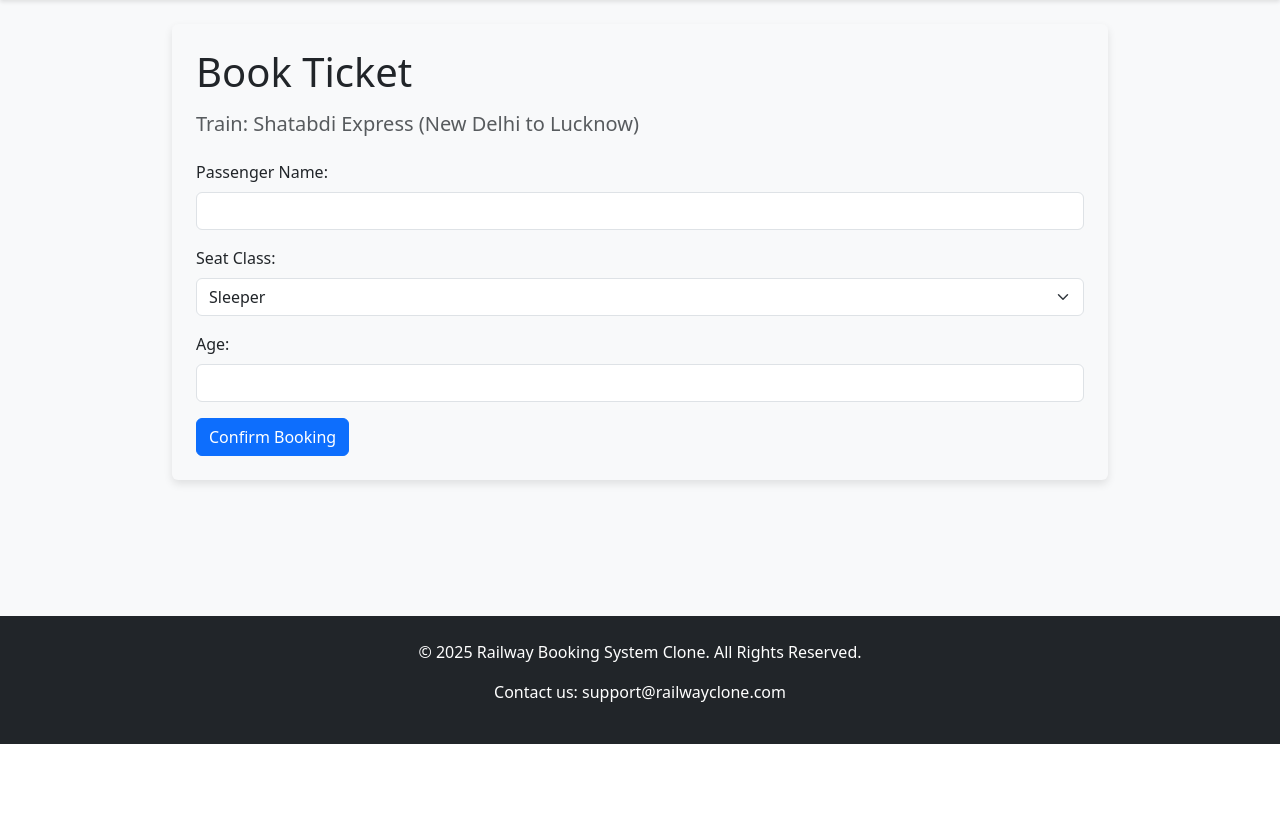
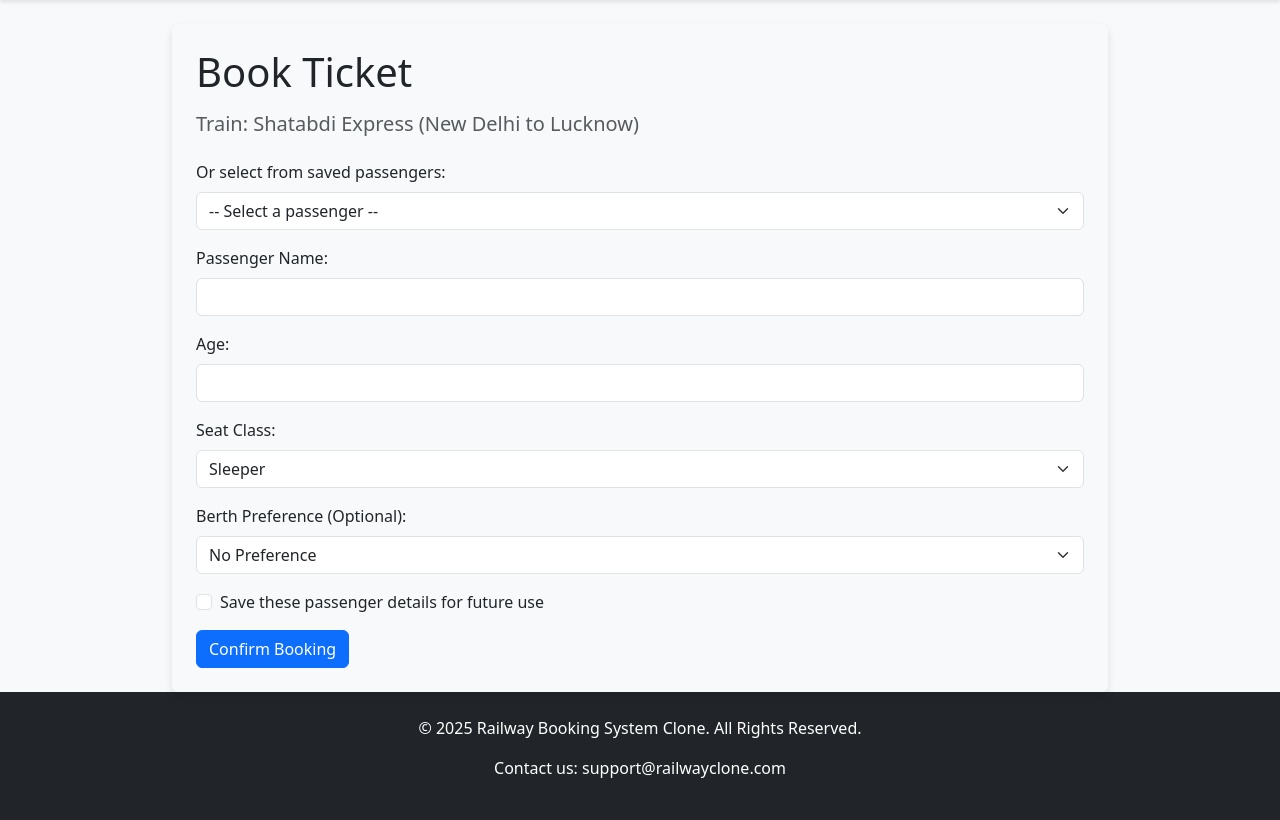
Before and after one commit to rishabh0510rishabh/railway-booking-system, a Flask app: page /book/1 in a window 1280 px wide. Shown: the part 56-876 px from the top of the page. Before the commit the page ends 800 px from the top, so only its background shows below. Run offline with Flask 3, Linux system fonts and the light colour scheme; a user stored in the database is signed in; some libraries are stand-ins or nearby versions.

Commit message:
added birth allotment and save passenger features

```diff
--- a/app.py
+++ b/app.py
@@ -1,10 +1,13 @@
-from flask import Flask, render_template, request, redirect, url_for, flash, make_response, send_file, session
+import os
+import uuid # Used for generating a unique filename for the profile picture
+from flask import Flask, render_template, request, redirect, url_for, flash, session, send_from_directory,send_file
 import time
 import random
 import string
 from flask_sqlalchemy import SQLAlchemy
+from werkzeug.security import generate_password_hash, check_password_hash
 from fpdf import FPDF
-from werkzeug.security import generate_password_hash, check_password_hash
+from sqlalchemy.orm import relationship
 
 # Initialize the Flask app
 app = Flask(__name__)
@@ -13,6 +16,13 @@ app.config['SECRET_KEY'] = 'a-very-secret-key-for-flashing'
 
 app.config['SQLALCHEMY_DATABASE_URI'] = 'sqlite:///railway.db'
 app.config['SQLALCHEMY_TRACK_MODIFICATIONS'] = False
+app.config['UPLOAD_FOLDER'] = 'static/uploads/profiles'
+app.config['MAX_CONTENT_LENGTH'] = 16 * 1024 * 1024  # 16 MB max file size
+ALLOWED_EXTENSIONS = {'png', 'jpg', 'jpeg', 'gif'}
+
+# Ensure the upload folder exists
+os.makedirs(app.config['UPLOAD_FOLDER'], exist_ok=True)
+
 
 # Initialize SQLAlchemy with your Flask app
 db = SQLAlchemy(app)
@@ -25,23 +35,7 @@ class Train(db.Model):
     destination = db.Column(db.String(100), nullable=False)
     departure_time = db.Column(db.String(10), nullable=False) # e.g., '06:15'
     total_seats = db.Column(db.Integer, nullable=False)
-
-class Booking(db.Model):
-    id = db.Column(db.Integer, primary_key=True)
-    pnr_number = db.Column(db.String(20), unique=True, nullable=False)
-    train_id = db.Column(db.Integer, db.ForeignKey('train.id'), nullable=False)
-
-    # Add this user_id foreign key
-    user_id = db.Column(db.Integer, db.ForeignKey('user.id'), nullable=False)
-
-    passenger_name = db.Column(db.String(100), nullable=False)
-    passenger_age = db.Column(db.Integer, nullable=False)
-    seat_class = db.Column(db.String(50), nullable=False, default='Sleeper')
-    status = db.Column(db.String(20), default='Confirmed')
-
-    train = db.relationship('Train', backref=db.backref('bookings', lazy=True))
-    # Add this relationship to the User model
-    user = db.relationship('User', backref=db.backref('bookings', lazy=True))
+    bookings = db.relationship('Booking', backref='train', lazy=True)
 
 class User(db.Model):
     id = db.Column(db.Integer, primary_key=True)
@@ -50,12 +44,37 @@ class User(db.Model):
     role = db.Column(db.String(20), nullable=False, default='user') # Roles: 'user' or 'admin'
     email = db.Column(db.String(100), nullable=True)
     phone_number = db.Column(db.String(20), nullable=True)
+    profile_picture = db.Column(db.String(255), nullable=True)
+    bookings = db.relationship('Booking', backref='user', lazy=True)
+    saved_passengers = db.relationship('Passenger', backref='user', lazy=True, cascade="all, delete-orphan")
 
     def set_password(self, password):
         self.password_hash = generate_password_hash(password)
 
     def check_password(self, password):
         return check_password_hash(self.password_hash, password)
+
+class Passenger(db.Model):
+    id = db.Column(db.Integer, primary_key=True)
+    user_id = db.Column(db.Integer, db.ForeignKey('user.id'), nullable=False)
+    name = db.Column(db.String(100), nullable=False)
+    age = db.Column(db.Integer, nullable=False)
+    berth_preference = db.Column(db.String(50), nullable=True)
+
+class Booking(db.Model):
+    id = db.Column(db.Integer, primary_key=True)
+    pnr_number = db.Column(db.String(20), unique=True, nullable=False)
+    train_id = db.Column(db.Integer, db.ForeignKey('train.id'), nullable=False)
+    user_id = db.Column(db.Integer, db.ForeignKey('user.id'), nullable=False)
+    passenger_name = db.Column(db.String(100), nullable=False)
+    passenger_age = db.Column(db.Integer, nullable=False)
+    seat_class = db.Column(db.String(50), nullable=False, default='Sleeper')
+    berth_preference = db.Column(db.String(50), nullable=True)  # New column for berth preference
+    status = db.Column(db.String(20), default='Confirmed')
+
+def allowed_file(filename):
+    return '.' in filename and \
+           filename.rsplit('.', 1)[1].lower() in ALLOWED_EXTENSIONS
 
 @app.route('/')
 def index():
@@ -108,7 +127,10 @@ def book(train_id):
         flash('Sorry, no seats available on this train.', 'danger') # 'danger' is a bootstrap class for red alerts
         return redirect(url_for('index')) # Redirect back to home/search page
 
-    return render_template('booking_form.html', train=train_to_book)
+    user_id = session['user_id']
+    saved_passengers = Passenger.query.filter_by(user_id=user_id).all()
+
+    return render_template('booking_form.html', train=train_to_book, saved_passengers=saved_passengers)
 
 
 @app.route('/submit_booking', methods=['POST'])
@@ -119,19 +141,52 @@ def submit_booking():
 
     train_id = request.form['train_id']
     passenger_name = request.form['passenger_name']
-    passenger_age = request.form['passenger_age']
+    passenger_age = int(request.form['passenger_age'])
     seat_class = request.form['seat_class']
+    requested_berth = request.form.get('berth_preference')
+    save_passenger = request.form.get('save_passenger')
+
+    # Logic for assigning berth preference
+    final_berth_preference = None
+    berth_options = ['Lower', 'Middle', 'Upper', 'Side Lower', 'Side Upper']
+
+    # Rule: If age >= 60, only allow Lower or Side Lower
+    if passenger_age >= 60:
+        berth_options = ['Lower', 'Side Lower']
+        if requested_berth not in berth_options:
+            final_berth_preference = random.choice(berth_options)
+        else:
+            final_berth_preference = requested_berth
+    else:
+        # 60% chance to get the preferred berth if selected, otherwise random
+        if requested_berth and random.random() < 0.6:
+            final_berth_preference = requested_berth
+        else:
+            final_berth_preference = random.choice(berth_options)
 
     new_booking = Booking(
         pnr_number=generate_pnr(),
         train_id=train_id,
-        user_id=session['user_id'], # Link booking to logged-in user
+        user_id=session['user_id'],
         passenger_name=passenger_name,
         passenger_age=passenger_age,
-        seat_class=seat_class
+        seat_class=seat_class,
+        berth_preference=final_berth_preference
     )
 
     db.session.add(new_booking)
+
+    if save_passenger:
+        existing_passenger = Passenger.query.filter_by(user_id=session['user_id'], name=passenger_name, age=passenger_age).first()
+        if not existing_passenger:
+            new_passenger = Passenger(
+                user_id=session['user_id'],
+                name=passenger_name,
+                age=passenger_age,
+                berth_preference=final_berth_preference
+            )
+            db.session.add(new_passenger)
+
     db.session.commit()
 
     return redirect(url_for('booking_confirmation', pnr=new_booking.pnr_number))
@@ -254,7 +309,7 @@ def my_bookings():
     bookings = Booking.query.filter_by(user_id=user_id).order_by(Booking.id.desc()).all()
     return render_template('my_bookings.html', bookings=bookings)
 
-#The route for the user's profile
+# This is the new route for the user's profile
 @app.route('/profile', methods=['GET', 'POST'])
 def profile():
     if not session.get('logged_in'):
@@ -264,57 +319,55 @@ def profile():
     user_id = session['user_id']
     user = User.query.get_or_404(user_id)
 
+    # Handle POST requests with an action parameter
     if request.method == 'POST':
-        # ... (handling profile updates)
-        new_username = request.form['username']
-        new_email = request.form['email']
-        new_phone = request.form['phone']
+        action = request.args.get('action')
 
-        # Check if the new username is already in use by another user
-        if new_username != user.username and User.query.filter_by(username=new_username).first():
-            flash('This username is already taken. Please choose a different one.', 'danger')
+        if action == 'add_passenger':
+            name = request.form['passenger_name']
+            age = request.form['passenger_age']
+            berth_preference = request.form.get('berth_preference')
+            new_passenger = Passenger(user_id=user_id, name=name, age=age, berth_preference=berth_preference)
+            db.session.add(new_passenger)
+            db.session.commit()
+            flash(f'Passenger "{name}" added successfully!', 'success')
             return redirect(url_for('profile'))
 
-        # Update user information
-        user.username = new_username
-        user.email = new_email
-        user.phone_number = new_phone
+        elif action == 'delete_passenger':
+            passenger_id = request.args.get('passenger_id')
+            passenger_to_delete = Passenger.query.filter_by(id=passenger_id, user_id=user_id).first_or_404()
+            db.session.delete(passenger_to_delete)
+            db.session.commit()
+            flash('Saved passenger removed.', 'info')
+            return redirect(url_for('profile'))
 
-        db.session.commit()
-        session['username'] = user.username # Update the session with the new username
-        flash('Profile updated successfully!', 'success')
-        return redirect(url_for('profile'))
+        else: # Handle standard profile updates
+            new_username = request.form['username']
+            new_email = request.form['email']
+            new_phone = request.form['phone']
+
+            if new_username != user.username and User.query.filter_by(username=new_username).first():
+                flash('This username is already taken. Please choose a different one.', 'danger')
+                return redirect(url_for('profile'))
+
+            user.username = new_username
+            user.email = new_email
+            user.phone_number = new_phone
+
+            db.session.commit()
+            session['username'] = user.username
+            flash('Profile updated successfully!', 'success')
+            return redirect(url_for('profile'))
 
     # Fetch user's recent bookings for the summary
     recent_bookings = Booking.query.filter_by(user_id=user_id).order_by(Booking.id.desc()).limit(5).all()
 
-    return render_template('profile.html', user=user, recent_bookings=recent_bookings)
+    # Fetch user's saved passengers
+    saved_passengers = Passenger.query.filter_by(user_id=user_id).all()
 
-# this new route will handle adding a train
-@app.route('/admin/add_train', methods=['POST'])
-def add_train():
-    if not session.get('is_admin'):
-        return redirect(url_for('login'))
+    return render_template('profile.html', user=user, recent_bookings=recent_bookings, saved_passengers=saved_passengers)
 
-    train_name = request.form['train_name']
-    source = request.form['source']
-    destination = request.form['destination']
-    departure_time = request.form['departure_time']
-    total_seats = request.form['total_seats']
-
-    new_train = Train(
-        train_name=train_name,
-        source=source,
-        destination=destination,
-        departure_time=departure_time,
-        total_seats=total_seats
-    )
-    db.session.add(new_train)
-    db.session.commit()
-
-    flash(f'Train "{train_name}" has been added successfully!', 'success')
-    return redirect(url_for('admin_dashboard'))
-
+# A new route for handling password changes
 @app.route('/change_password', methods=['POST'])
 def change_password():
     if not session.get('logged_in'):
@@ -346,7 +399,8 @@ def delete_account():
     user_id = session['user_id']
     user = User.query.get_or_404(user_id)
 
-    # First, delete all bookings associated with the user
+    # First, delete all bookings and saved passengers associated with the user
+    Passenger.query.filter_by(user_id=user_id).delete()
     Booking.query.filter_by(user_id=user_id).delete()
 
     # Then, delete the user themselves
@@ -357,6 +411,31 @@ def delete_account():
     flash('Your account has been successfully deleted.', 'info')
     return redirect(url_for('index'))
 
+# this new route will handle adding a train
+@app.route('/admin/add_train', methods=['POST'])
+def add_train():
+    if not session.get('is_admin'):
+        return redirect(url_for('login'))
+
+    train_name = request.form['train_name']
+    source = request.form['source']
+    destination = request.form['destination']
+    departure_time = request.form['departure_time']
+    total_seats = request.form['total_seats']
+
+    new_train = Train(
+        train_name=train_name,
+        source=source,
+        destination=destination,
+        departure_time=departure_time,
+        total_seats=total_seats
+    )
+    db.session.add(new_train)
+    db.session.commit()
+
+    flash(f'Train "{train_name}" has been added successfully!', 'success')
+    return redirect(url_for('admin_dashboard'))
+
 if __name__ == '__main__':
     with app.app_context():
         db.create_all()
--- a/templates/booking_confirmation.html
+++ b/templates/booking_confirmation.html
@@ -18,6 +18,7 @@
       <p><strong>Route:</strong> {{ booking.train.source }} to {{ booking.train.destination }}</p>
       <p><strong>Departure:</strong> {{ booking.train.departure_time }}</p>
       <p><strong>Seat Class:</strong> {{ booking.seat_class }}</p>
+      <p><strong>Allotted Berth:</strong> {{ booking.berth_preference or 'N/A' }}</p>
     </div>
   </div>
 
--- a/templates/booking_form.html
+++ b/templates/booking_form.html
@@ -8,9 +8,27 @@
   <form action="{{ url_for('submit_booking') }}" method="post">
     <input type="hidden" name="train_id" value="{{ train.id }}">
 
+    <!-- Saved Passengers Dropdown -->
+    {% if saved_passengers %}
+    <div class="mb-3">
+      <label for="saved_passenger" class="form-label">Or select from saved passengers:</label>
+      <select class="form-select" id="saved_passenger">
+        <option value="">-- Select a passenger --</option>
+        {% for passenger in saved_passengers %}
+          <option value="{{ passenger.name }},{{ passenger.age }},{{ passenger.berth_preference or '' }}">{{ passenger.name }} ({{ passenger.age }} years old){% if passenger.berth_preference %} - {{ passenger.berth_preference }}{% endif %}</option>
+        {% endfor %}
+      </select>
+    </div>
+    {% endif %}
+
     <div class="mb-3">
       <label for="passenger_name" class="form-label">Passenger Name:</label>
       <input type="text" class="form-control" id="passenger_name" name="passenger_name" required>
+    </div>
+
+    <div class="mb-3">
+      <label for="passenger_age" class="form-label">Age:</label>
+      <input type="number" class="form-control" id="passenger_age" name="passenger_age" min="1" required>
     </div>
 
     <!-- Add this Seat Class Dropdown -->
@@ -24,12 +42,52 @@
       </select>
     </div>
 
+    <!-- Berth Preference Selector -->
     <div class="mb-3">
-        <label for="passenger_age" class="form-label">Age:</label>
-        <input type="number" class="form-control" id="passenger_age" name="passenger_age" min="1" required>
+      <label for="berth_preference" class="form-label">Berth Preference (Optional):</label>
+      <select class="form-select" id="berth_preference" name="berth_preference">
+        <option value="">No Preference</option>
+        <option>Lower</option>
+        <option>Middle</option>
+        <option>Upper</option>
+        <option>Side Lower</option>
+        <option>Side Upper</option>
+      </select>
+    </div>
+
+    <div class="form-check mb-3">
+      <input class="form-check-input" type="checkbox" name="save_passenger" id="save_passenger">
+      <label class="form-check-label" for="save_passenger">
+        Save these passenger details for future use
+      </label>
     </div>
 
     <button type="submit" class="btn btn-primary">Confirm Booking</button>
   </form>
 </div>
+
+<script>
+document.addEventListener('DOMContentLoaded', function() {
+    const savedPassengerDropdown = document.getElementById('saved_passenger');
+    const passengerNameInput = document.getElementById('passenger_name');
+    const passengerAgeInput = document.getElementById('passenger_age');
+    const berthPreferenceInput = document.getElementById('berth_preference');
+
+    if (savedPassengerDropdown) {
+        savedPassengerDropdown.addEventListener('change', function() {
+            const selectedValue = this.value;
+            if (selectedValue) {
+                const [name, age, berth] = selectedValue.split(',');
+                passengerNameInput.value = name;
+                passengerAgeInput.value = age;
+                berthPreferenceInput.value = berth;
+            } else {
+                passengerNameInput.value = '';
+                passengerAgeInput.value = '';
+                berthPreferenceInput.value = '';
+            }
+        });
+    }
+});
+</script>
 {% endblock %}
```
Also changed, not shown: init_db.py (+32 -10 lines), templates/profile.html (+40 -3 lines), instance/railway.db. Lines whose indentation alone changed are shown as unchanged.
